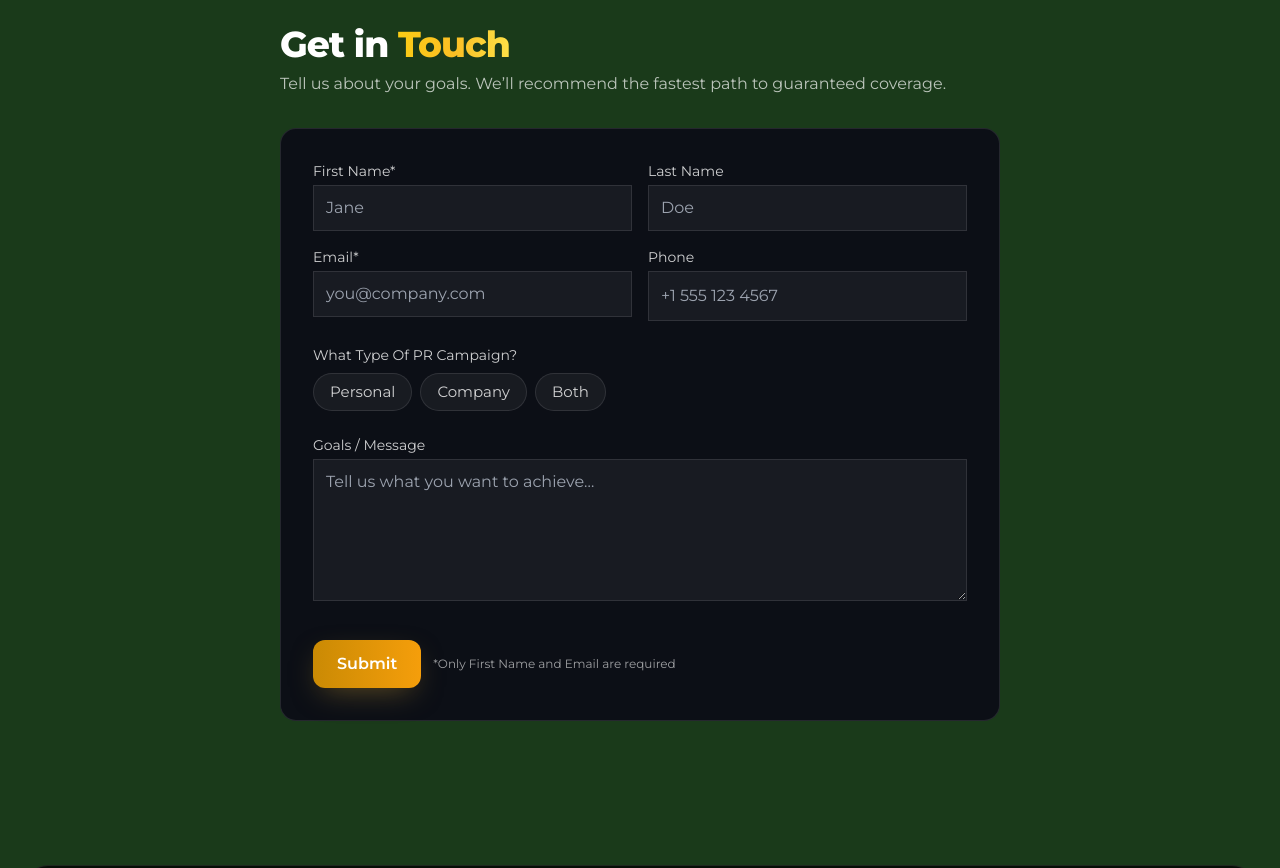
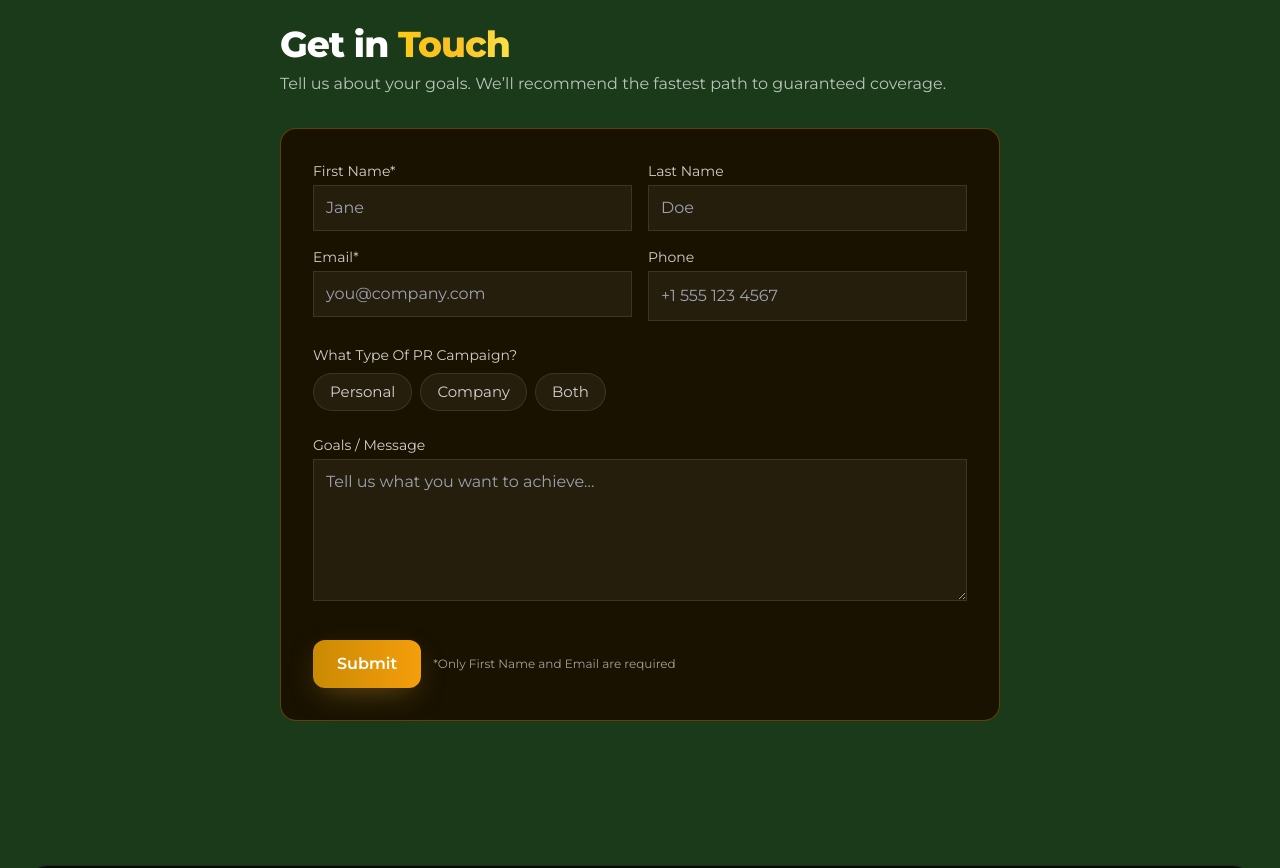
Before and after one commit to AdamSal2030/fluenciaga-web, a Next.js app: page / in a window 1280 px wide. Shown: the part 4880-5748 px from the top of the page. Built offline with nearby package versions, Linux system fonts and the light colour scheme.

Commit message:
Update ContactForm.tsx

```diff
--- a/src/components/ContactForm.tsx
+++ b/src/components/ContactForm.tsx
@@ -145,7 +145,7 @@ export default function ContactForm() {
 
       <form
         onSubmit={handleSubmit(onSubmit)}
-        className="mt-8 rounded-2xl border border-white/10 bg-[#0c0f16] p-6 md:p-8"
+        className="mt-8 rounded-2xl border border-yellow-600/40 bg-[#1a1200] p-6 md:p-8"
       >
         {/* Name row */}
         <div className="grid grid-cols-1 gap-4 md:grid-cols-2">
```
